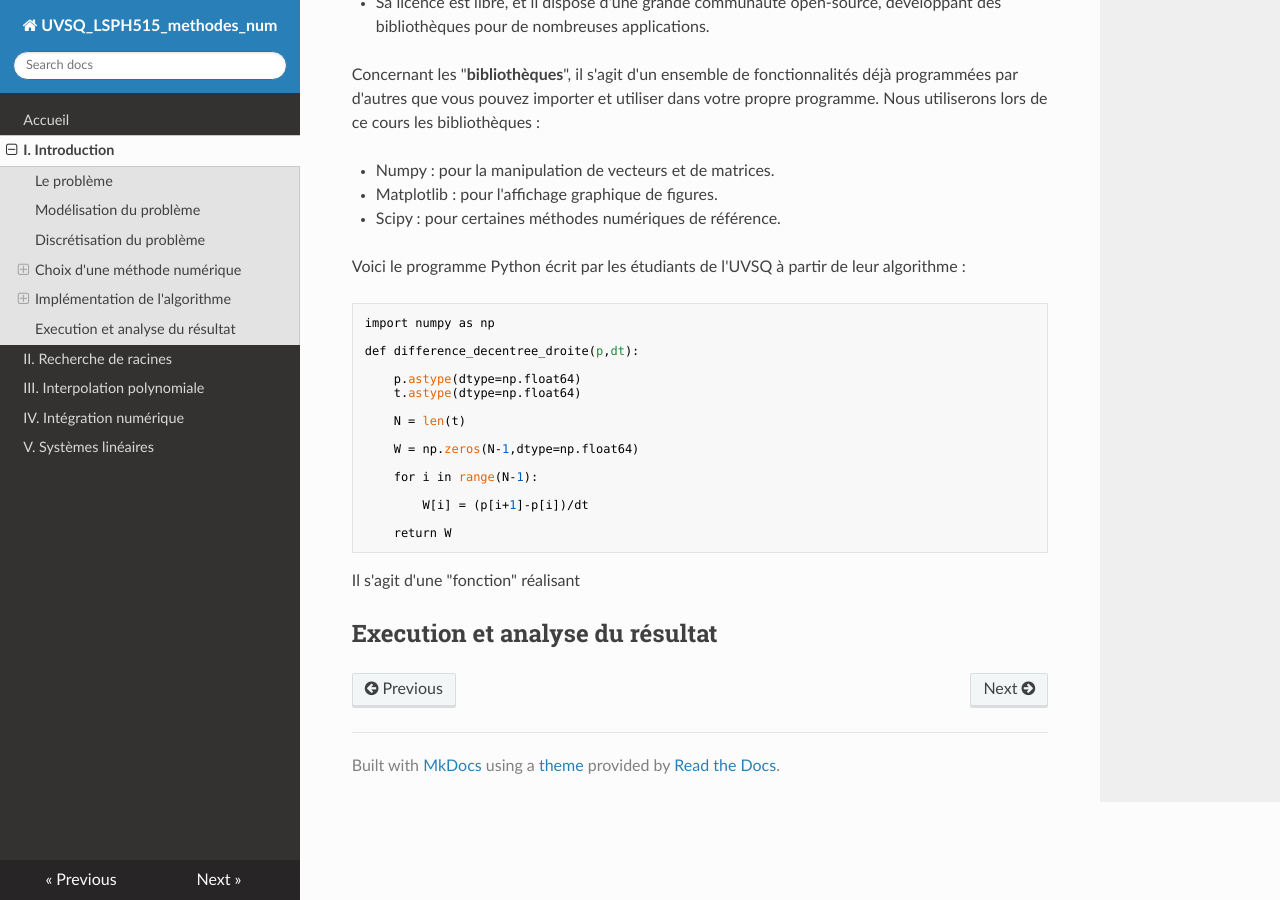
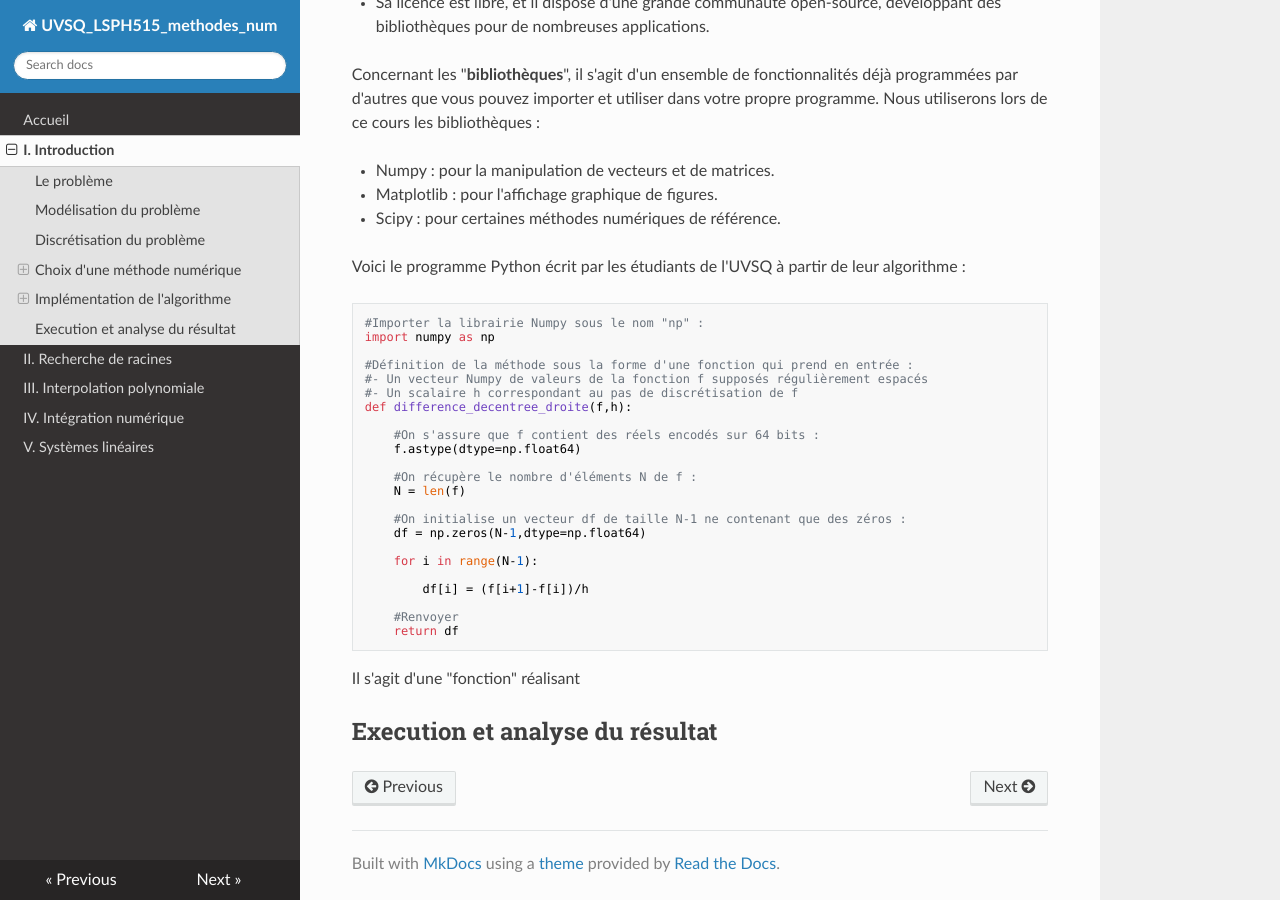
Before and after one commit to NicOudart/UVSQ_LSPH515_methodes_num, an MkDocs documentation site: the page built from docs/Chap1_Introduction.md, in a window 1280 px wide and 900 px high, scrolled down 6956 px. Built offline with MkDocs 1.6.1, drawn with Linux system fonts in a browser that asks for light colours; nearby versions of some CDN libraries.

Commit message:
-Progress on Chapter 1.

```diff
--- a/docs/Chap1_Introduction.md
+++ b/docs/Chap1_Introduction.md
@@ -253,22 +253,29 @@ Nous utiliserons lors de ce cours les bibliothèques :
 Voici le programme Python écrit par les étudiants de l'UVSQ à partir de leur algorithme :
 
 ~~~
+#Importer la librairie Numpy sous le nom "np" :
 import numpy as np
 
-def difference_decentree_droite(p,dt):
+#Définition de la méthode sous la forme d'une fonction qui prend en entrée :
+#- Un vecteur Numpy de valeurs de la fonction f supposés régulièrement espacés
+#- Un scalaire h correspondant au pas de discrétisation de f
+def difference_decentree_droite(f,h):
 
-	p.astype(dtype=np.float64)
-	t.astype(dtype=np.float64)
+	#On s'assure que f contient des réels encodés sur 64 bits :
+	f.astype(dtype=np.float64)
 
-	N = len(t)
+	#On récupère le nombre d'éléments N de f :
+	N = len(f)
 
-	W = np.zeros(N-1,dtype=np.float64)
+	#On initialise un vecteur df de taille N-1 ne contenant que des zéros :
+	df = np.zeros(N-1,dtype=np.float64)
 
 	for i in range(N-1):
 
-		W[i] = (p[i+1]-p[i])/dt
+		df[i] = (f[i+1]-f[i])/h
 
-	return W
+	#Renvoyer
+	return df
 ~~~
 
 Il s'agit d'une "fonction" réalisant
```
